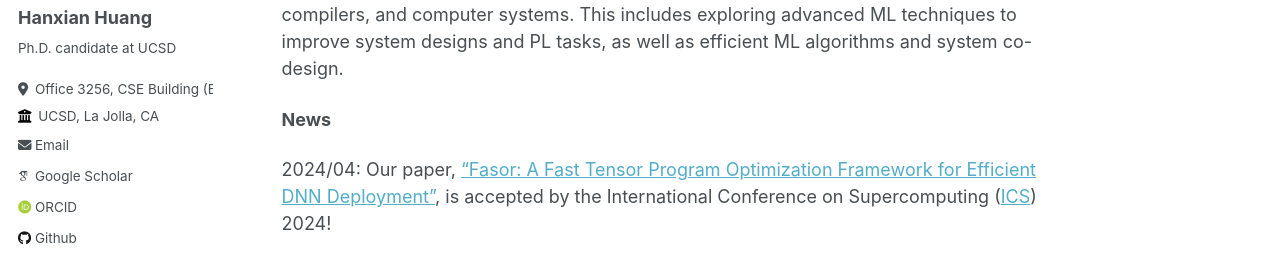
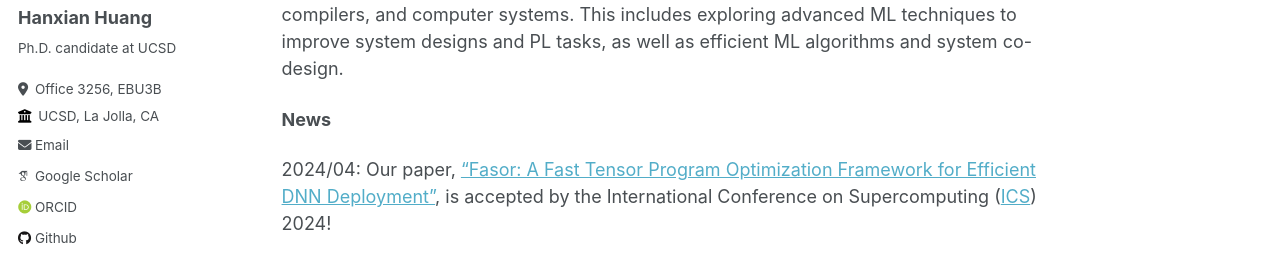
Before and after one commit to Hanxian97/Hanxian97.github.io, a Jekyll site: the page built from _pages/about.md, in a window 1280 px wide. Shown: the part 262-523 px from the top of the page. Built offline with Jekyll 4.4.1, drawn with Linux system fonts in a browser that asks for light colours; some web fonts are replaced.

Commit message:
Update _config.yml

```diff
--- a/_config.yml
+++ b/_config.yml
@@ -25,7 +25,7 @@ author:
   name             : "Hanxian Huang"
   pronouns         : # example: "she/her"
   bio              : "Ph.D. candidate at UCSD"
-  location         : "Office 3256, CSE Building (EBU3B), UCSD"
+  location         : "Office 3256, EBU3B"
   employer         : "UCSD, La Jolla, CA"
   uri              : # URL
   email            : "hah008@ucsd.edu"
```
